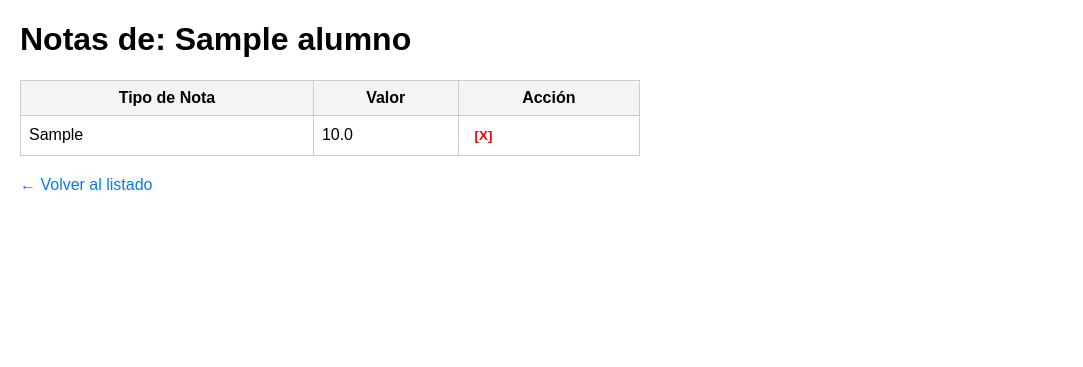
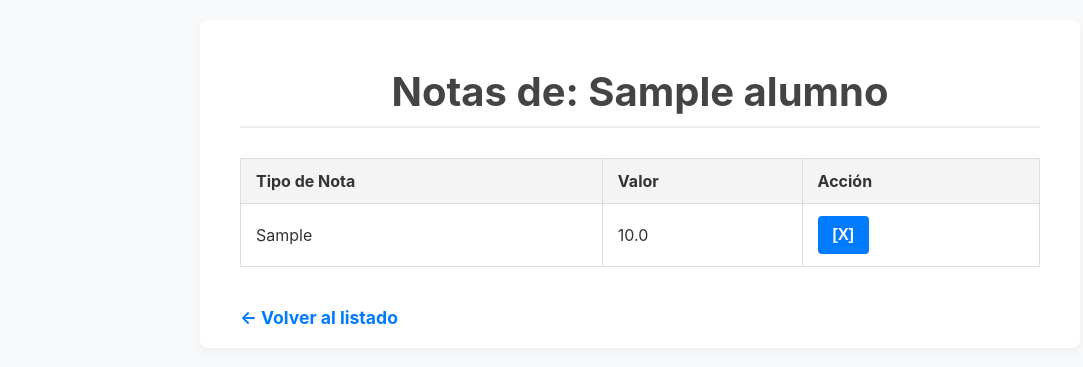
Before and after one commit to aehansen/proyecto_calificaciones, a Flask app: page /alumno/1 in a window 1280 px wide. Shown: the top 367 px of the page, without its empty margins (0-1083 px from the left). Run offline with Flask 3, Linux system fonts and the light colour scheme; tables that the repository leaves empty hold one stand-in row (values such as "Sample post").

Commit message:
Add files via upload

```diff
--- a/templates/detalle_alumno.html
+++ b/templates/detalle_alumno.html
@@ -3,30 +3,10 @@
 <head>
     <meta charset="UTF-8">
     <title>Detalle de {{ alumno.nombre }}</title>
-    <style>
-        body { font-family: sans-serif; margin: 20px; }
-        table { border-collapse: collapse; width: 50%; } /* Ancho aumentado */
-        th, td { border: 1px solid #ccc; padding: 8px; }
-        th { background-color: #f4f4f4; }
-        a { color: #007bff; text-decoration: none; }
-
-        /* Estilos para el botón de borrar */
-        .btn-borrar {
-            color: red;
-            background: none;
-            border: none;
-            cursor: pointer;
-            font-weight: bold;
-            padding: 4px 8px;
-        }
-        .form-borrar {
-            display: inline; /* Evita que el formulario ocupe una línea nueva */
-            margin: 0;
-            padding: 0;
-        }
-    </style>
+    <link rel="stylesheet" href="{{ url_for('static', filename='style.css') }}">
 </head>
 <body>
+    <div class="container">
         <h1>Notas de: {{ alumno.nombre }}</h1>
 
         <table>
@@ -34,7 +14,8 @@
                 <tr>
                     <th>Tipo de Nota</th>
                     <th>Valor</th>
-                <th>Acción</th> </tr>
+                    <th>Acción</th>
+                </tr>
             </thead>
             <tbody>
                 {% for nota in alumno.notas %}
@@ -49,14 +30,13 @@
                 </tr>
                 {% else %}
                 <tr>
-                <td colspan="3">Este alumno no tiene notas cargadas.</td> </tr>
+                    <td colspan="3">Este alumno no tiene notas cargadas.</td>
+                </tr>
                 {% endfor %}
             </tbody>
         </table>
 
-    <p style="margin-top: 20px;">
-        <a href="{{ url_for('inicio') }}">&larr; Volver al listado</a>
-    </p>
+        <a href="{{ url_for('inicio') }}" class="link-volver">&larr; Volver al listado</a>
 
-</body>
+    </div> </body>
 </html>
```
Also changed, not shown: templates/index.html (+3 -12 lines). Lines whose indentation alone changed are shown as unchanged.
